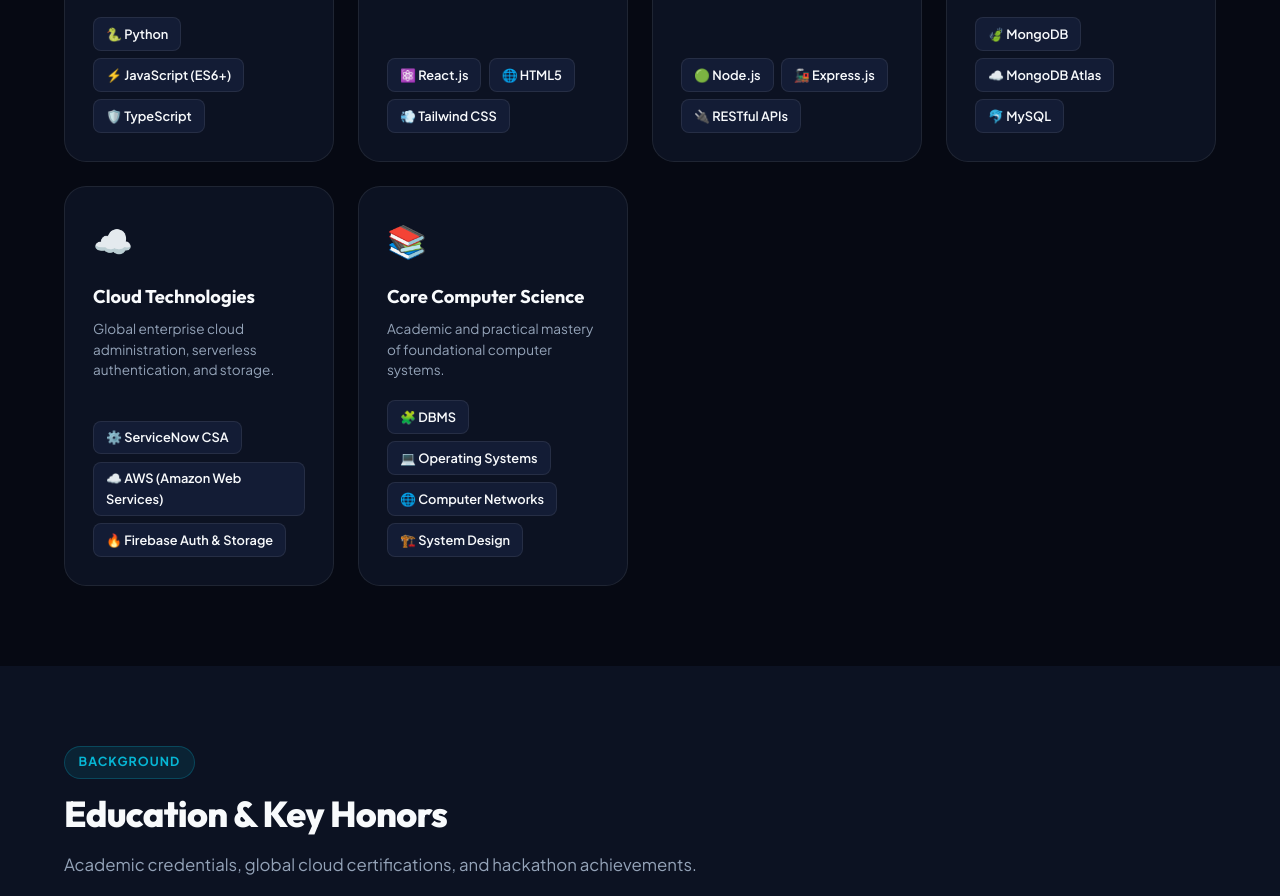
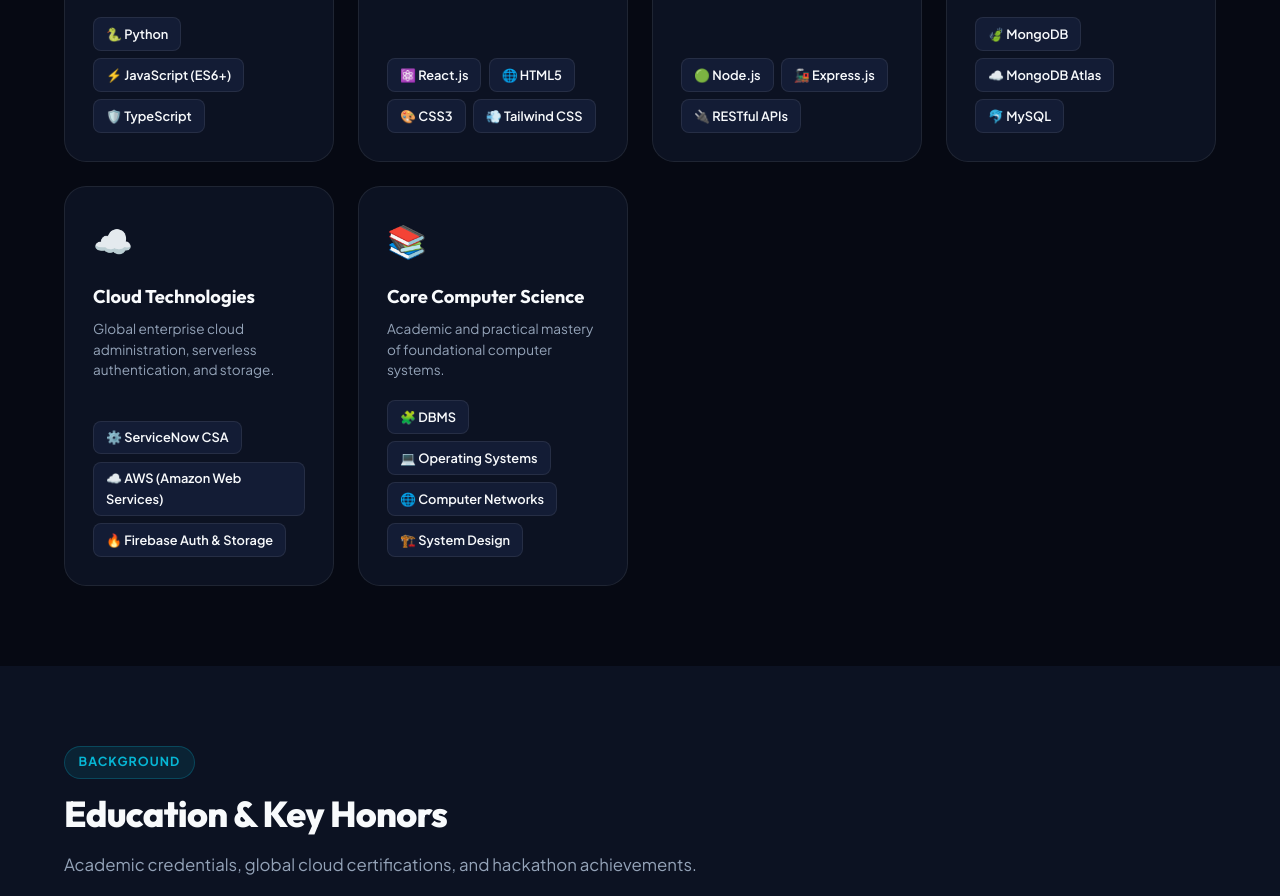
Before and after one commit to saideepika07/portfolio, a plain HTML site: page index.html in a window 1280 px wide. Shown: the part 3744-4640 px from the top of the page. Drawn offline with Linux system fonts and the light colour scheme.

Commit message:
Add CSS3 to Frontend Engineering skills

```diff
--- a/index.html
+++ b/index.html
@@ -1636,6 +1636,7 @@
           <div class="skill-badges-container">
             <span class="skill-pill">⚛️ React.js</span>
             <span class="skill-pill">🌐 HTML5</span>
+            <span class="skill-pill">🎨 CSS3</span>
             <span class="skill-pill">💨 Tailwind CSS</span>
           </div>
         </div>
```
Also changed, not shown: saideepika-portfolio.html (+1 -0 lines), 1 other file.
